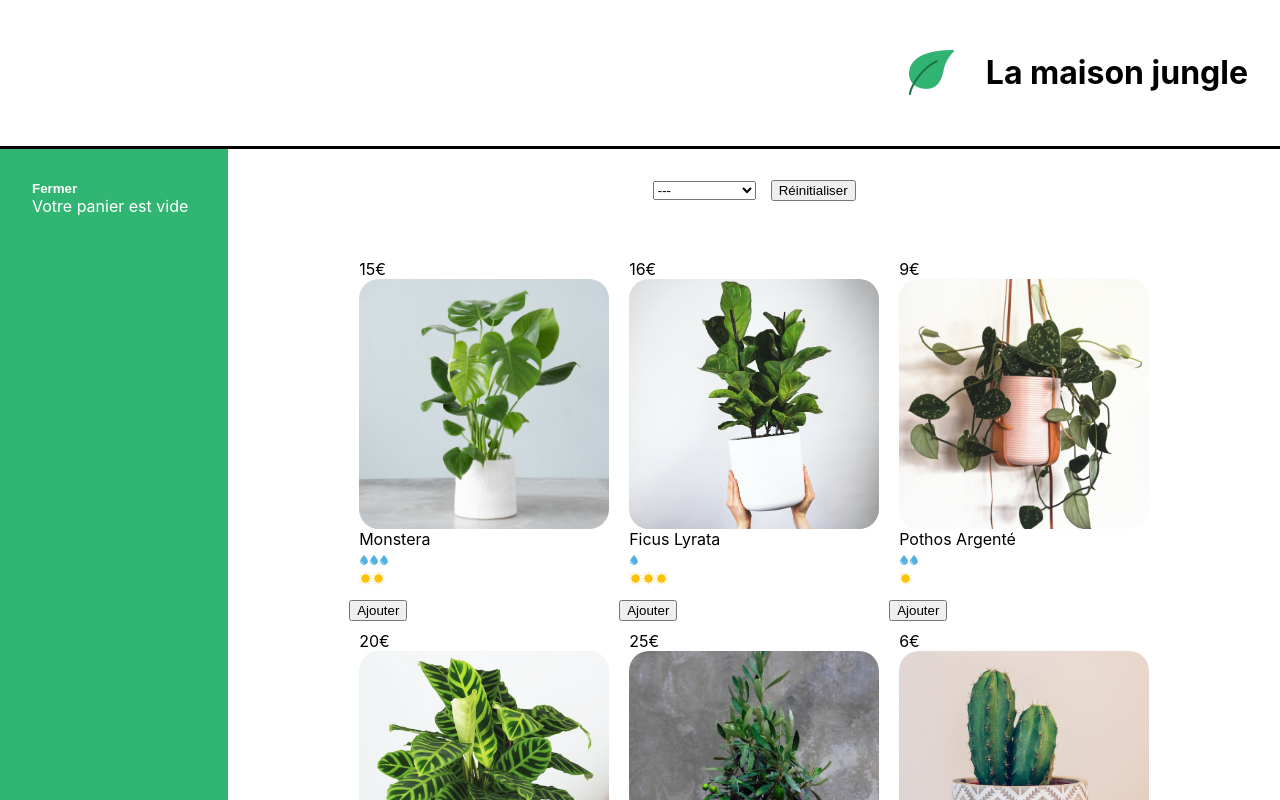
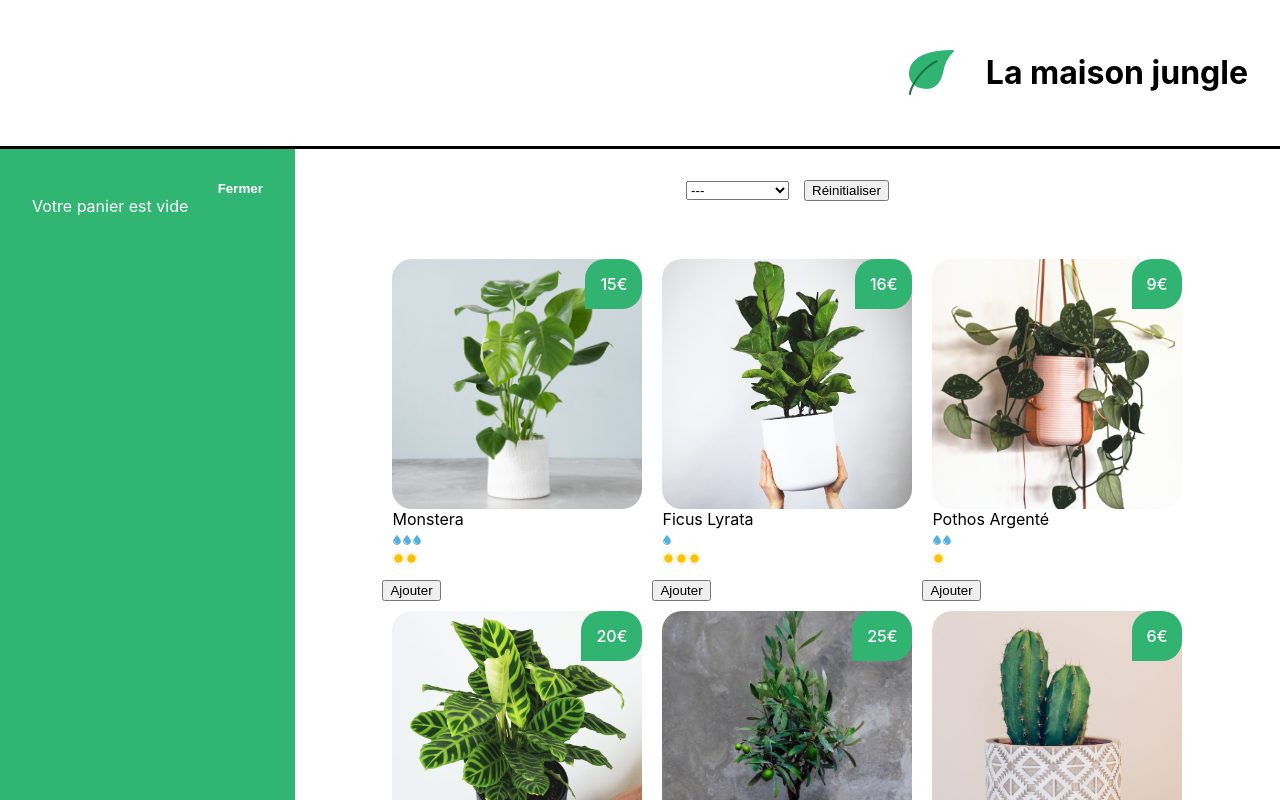
Before and after one commit to m-graff/la-maison-jungle, a React (Create React App) app: page / in a window 1280 px wide. Shown: the top 800 px of the page. Built offline with nearby package versions, Linux system fonts and the light colour scheme.

Commit message:
Init useEffect

```diff
--- a/src/components/App.js
+++ b/src/components/App.js
@@ -1,4 +1,4 @@
-import { useState } from 'react'
+import { useState, useEffect } from 'react'
 import Banner from './Banner'
 import logo from '../assets/logo.png'
 import Cart from './Cart'
@@ -7,11 +7,16 @@ import ShoppingList from './ShoppingList'
 import '../styles/Layout.css'
 
 function App() {
-	const [cart, updateCart] = useState([])
+	const savedCart = localStorage.getItem('cart')
+	const [cart, updateCart] = useState(savedCart ? JSON.parse(savedCart) : [])
+	useEffect(() => {
+		localStorage.setItem('cart', JSON.stringify(cart))
+	}, [cart])
+
 	return (
 		<div>
 			<Banner>
-				<img src={logo} alt='La maison jungle' className='lmj-logo' />
+				<img src={logo} alt='logo-la-maison-jungle' className='lmj-logo' />
 				<h1 className='lmj-title'>La maison jungle</h1>
 			</Banner>
 			<div className='lmj-layout-inner'>
--- a/src/components/Cart.js
+++ b/src/components/Cart.js
@@ -1,4 +1,4 @@
-import { useState } from 'react'
+import { useState, useEffect } from 'react'
 import '../styles/Cart.css'
 
 function Cart({ cart, updateCart }) {
@@ -7,6 +7,10 @@ function Cart({ cart, updateCart }) {
 		(acc, plantType) => acc + plantType.amount * plantType.price,
 		0
 	)
+	useEffect(() => {
+		document.title = `LMJ: ${total}€ d'achats`
+	}, [total])
+
 	return isOpen ? (
 		<div className='lmj-cart'>
 			<button
--- a/src/components/ShoppingList.js
+++ b/src/components/ShoppingList.js
@@ -7,20 +7,20 @@ import '../styles/ShoppingList.css'
 function ShoppingList({ cart, updateCart }) {
 	const [activeCategory, setActiveCategory] = useState('')
 	const categories = plantList.reduce(
-		(acc, plant) =>
-			acc.includes(plant.category) ? acc : acc.concat(plant.category),
+		(acc, elem) =>
+			acc.includes(elem.category) ? acc : acc.concat(elem.category),
 		[]
 	)
 
 	function addToCart(name, price) {
-		const currentPlantSaved = cart.find((plant) => plant.name === name)
-		if (currentPlantSaved) {
+		const currentPlantAdded = cart.find((plant) => plant.name === name)
+		if (currentPlantAdded) {
 			const cartFilteredCurrentPlant = cart.filter(
 				(plant) => plant.name !== name
 			)
 			updateCart([
 				...cartFilteredCurrentPlant,
-				{ name, price, amount: currentPlantSaved.amount + 1 }
+				{ name, price, amount: currentPlantAdded.amount + 1 }
 			])
 		} else {
 			updateCart([...cart, { name, price, amount: 1 }])
--- a/src/datas/plantList.js
+++ b/src/datas/plantList.js
@@ -13,6 +13,7 @@ export const plantList = [
 		name: 'monstera',
 		category: 'classique',
 		id: '1ed',
+		bestSale: true,
 		light: 2,
 		water: 3,
 		cover: monstera,
@@ -71,6 +72,7 @@ export const plantList = [
 		name: 'basilique',
 		category: 'extérieur',
 		id: '7ie',
+		bestSale: true,
 		light: 2,
 		water: 3,
 		cover: basil,
--- a/src/index.js
+++ b/src/index.js
@@ -1,12 +1,11 @@
-import React from 'react';
-import ReactDOM from 'react-dom/client';
-import './styles/index.css';
-import App from './components/App';
+import React from 'react'
+import ReactDOM from 'react-dom'
+import './styles/index.css'
+import App from './components/App'
 
-
-const root = ReactDOM.createRoot(document.getElementById('root'));
-root.render(
-  <React.StrictMode>
-    <App />
-  </React.StrictMode>
-);
+ReactDOM.render(
+	<React.StrictMode>
+		<App />
+	</React.StrictMode>,
+	document.getElementById('root')
+)
--- a/src/styles/Cart.css
+++ b/src/styles/Cart.css
@@ -5,7 +5,7 @@
 	display: flex;
 	flex-direction: column;
 	justify-content: flex-start;
-	width: 200px;
+	width: 300px;
 }
 
 .lmj-cart-add-button {
@@ -22,11 +22,12 @@
 	align-self: self-start;
 	padding: 0;
 	color: white;
+	align-self: flex-end;
 }
 
 .lmj-cart-closed {
 	padding: 32px;
-	width: 200px;
+	width: 300px;
 }
 
 .lmj-cart-closed > button {
--- a/src/styles/PlantItem.css
+++ b/src/styles/PlantItem.css
@@ -12,4 +12,16 @@
 	justify-content: center;
 	flex-direction: column;
 	text-transform: capitalize;
+	position: relative;
 }
+
+.lmj-plant-item-price {
+	position: absolute;
+	border-radius: 20px 20px 20px 0;
+	background-color: #31b472;
+	color: white;
+	padding: 15px;
+	right: 0;
+	top: 0;
+	font-weight: 500;
+}
```
